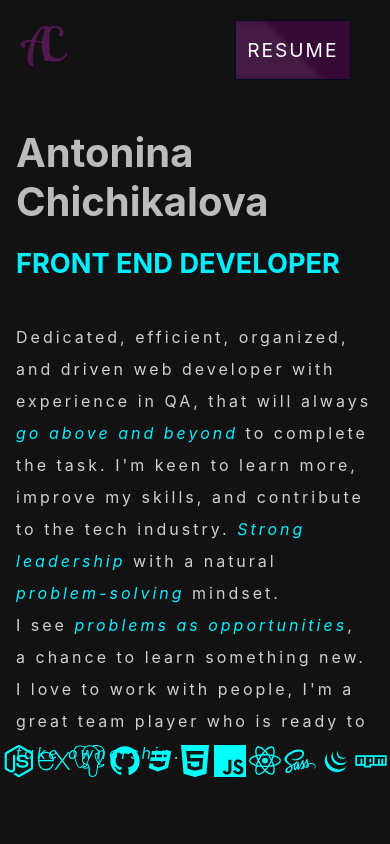
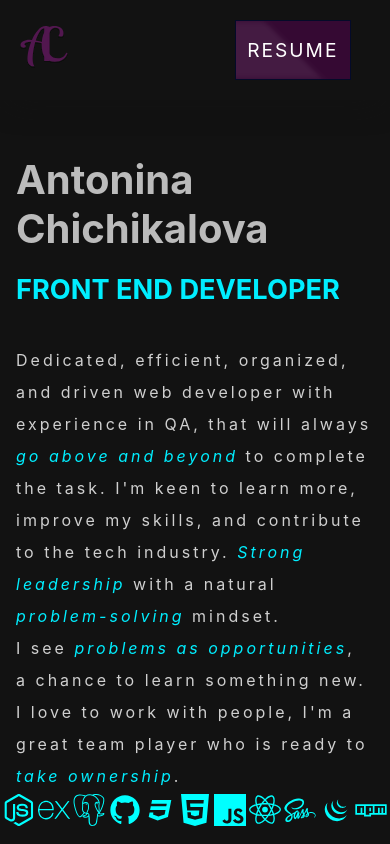
Before and after one commit to achichikalova/portfolio, a React (Create React App) app: page / in a window 390 px wide. Shown: the top 844 px of the page. Built offline with nearby package versions, Linux system fonts and the light colour scheme; a web font is replaced by a local one.

Commit message:
fix visula bug fof small mobile

```diff
--- a/src/components/Intro.scss
+++ b/src/components/Intro.scss
@@ -133,6 +133,10 @@ $primary: #00eeff;
       width: 100%;
       margin: 0 auto;
     }
+
+    @media screen and (max-width: 480px) {
+      margin: 1rem 0;
+    }
   }
 
   @keyframes animate {
@@ -150,6 +154,7 @@ $primary: #00eeff;
     flex-direction: column;
     min-height: auto;
     padding-top: 150px;
+    min-height: 100vh;
   }
 
   @media screen and (max-width: 768px) {
```
